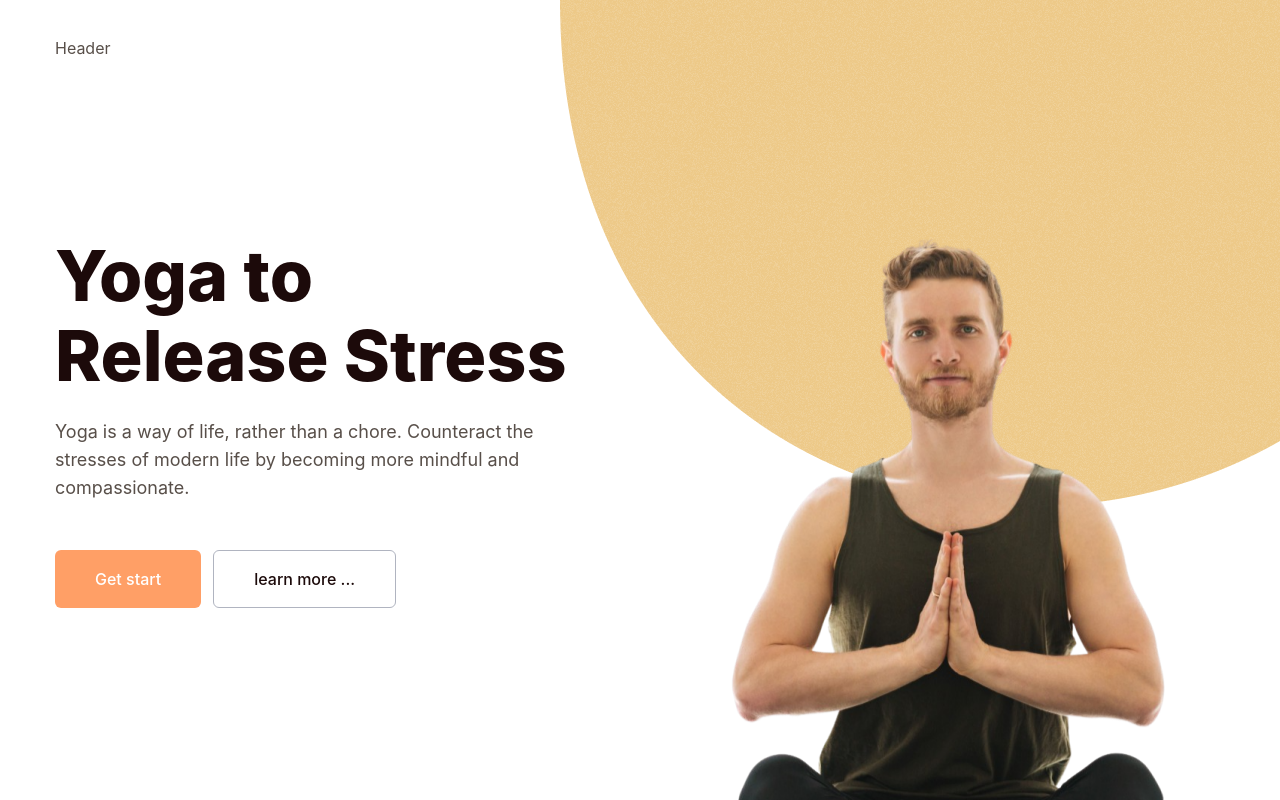
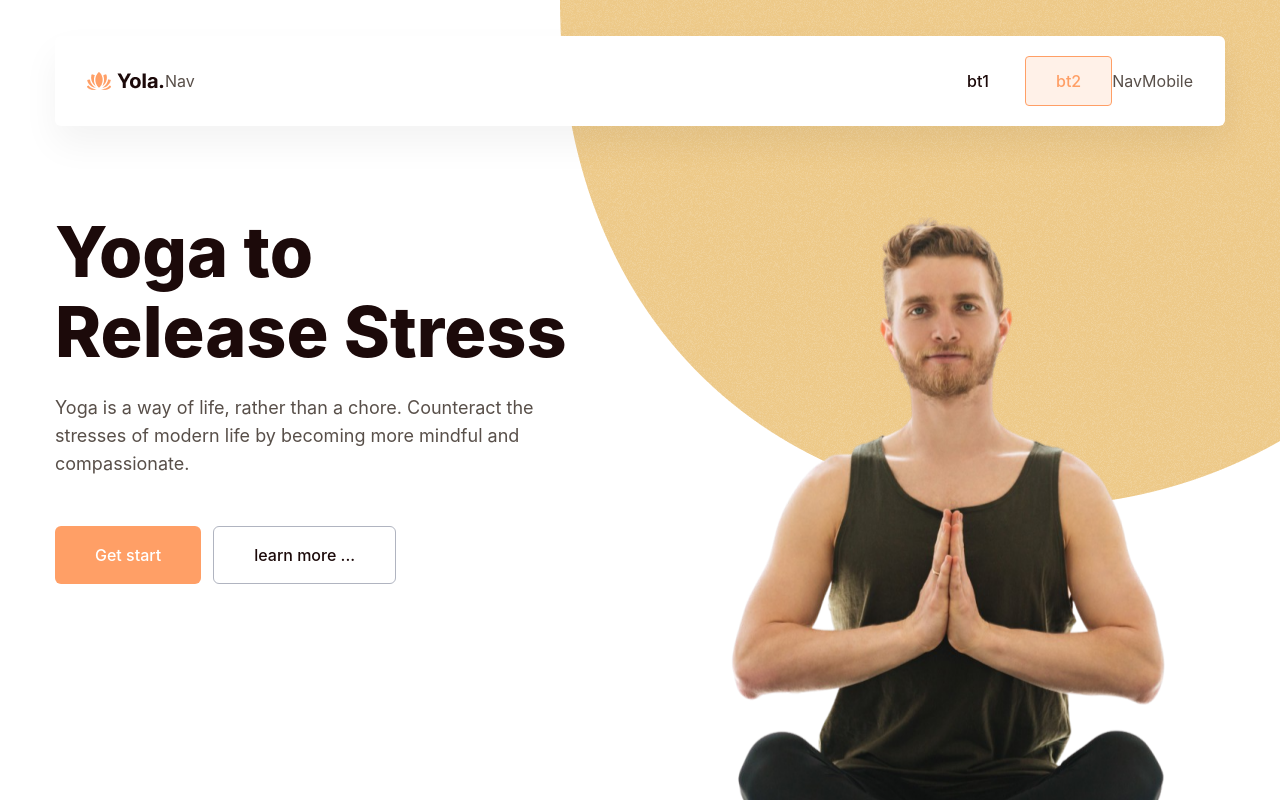
Before and after one commit to Mohsen-Yavari/youga-react-animation, a React (Create React App) app: page / in a window 1280 px wide. Shown: the top 800 px of the page. Built offline with nearby package versions, Linux system fonts and the light colour scheme.

Commit message:
create header section and create buttons

```diff
--- a/src/components/Header.js
+++ b/src/components/Header.js
@@ -1,8 +1,47 @@
-import React from 'react'
+import React,{useState,useEffect} from 'react'
+
+//component
+import Nav from './Nav';
+import NavMobile from "./NavMobile";
+
+//logo
+import logo from "../assets/img/logo.png";
 
 const Header = () => {
+    const [header,setHeader] = useState(false);
+
+
   return (
-    <div>Header</div>
+    <header className={`${header ? "top-0" : "top-9"} fixed
+    bg-white w-full max-w-[90vw] lg:max-w-[1170px] mx-auto
+    rounded-md  h-[90px] shadow-primary px-4 lg:px-8
+    z-20 transation-all duration-500
+    flex items-center justify-between `}>
+        <div className="flex items-center">
+            {/* logo */}
+            <a href="#">
+                <img src={logo} alt="" />
+            </a>
+            {/* nav */}
+            <div className="hidden lg:flex">
+                <Nav />
+            </div>
+        </div>
+        <div className="flex items-center ">
+            {/* buttons */}
+            <div className="flex gap-x-4 lg:gap-x-9">
+                <button className="text-heading font-medium
+                text-sm lg:text-base hover:text-orange
+                transation ">bt1</button>
+                <button className="btn btn-md lg:px-[30px]
+                bg-orange-100 border border-orange
+                text-orange font medum text-sm lg:text-base
+                hover:bg-orange-200 hover:text-white transition ">bt2</button>
+            </div>
+            {/* nav mobile */}
+            <NavMobile />
+        </div>
+    </header>
   )
 }
 
--- /dev/null
+++ b/src/components/Nav.js
@@ -0,0 +1,9 @@
+import React from 'react'
+
+const Nav = () => {
+  return (
+    <div>Nav</div>
+  )
+}
+
+export default Nav
--- /dev/null
+++ b/src/components/NavMobile.js
@@ -0,0 +1,9 @@
+import React from 'react'
+
+const NavMobile = () => {
+  return (
+    <div>NavMobile</div>
+  )
+}
+
+export default NavMobile
```
